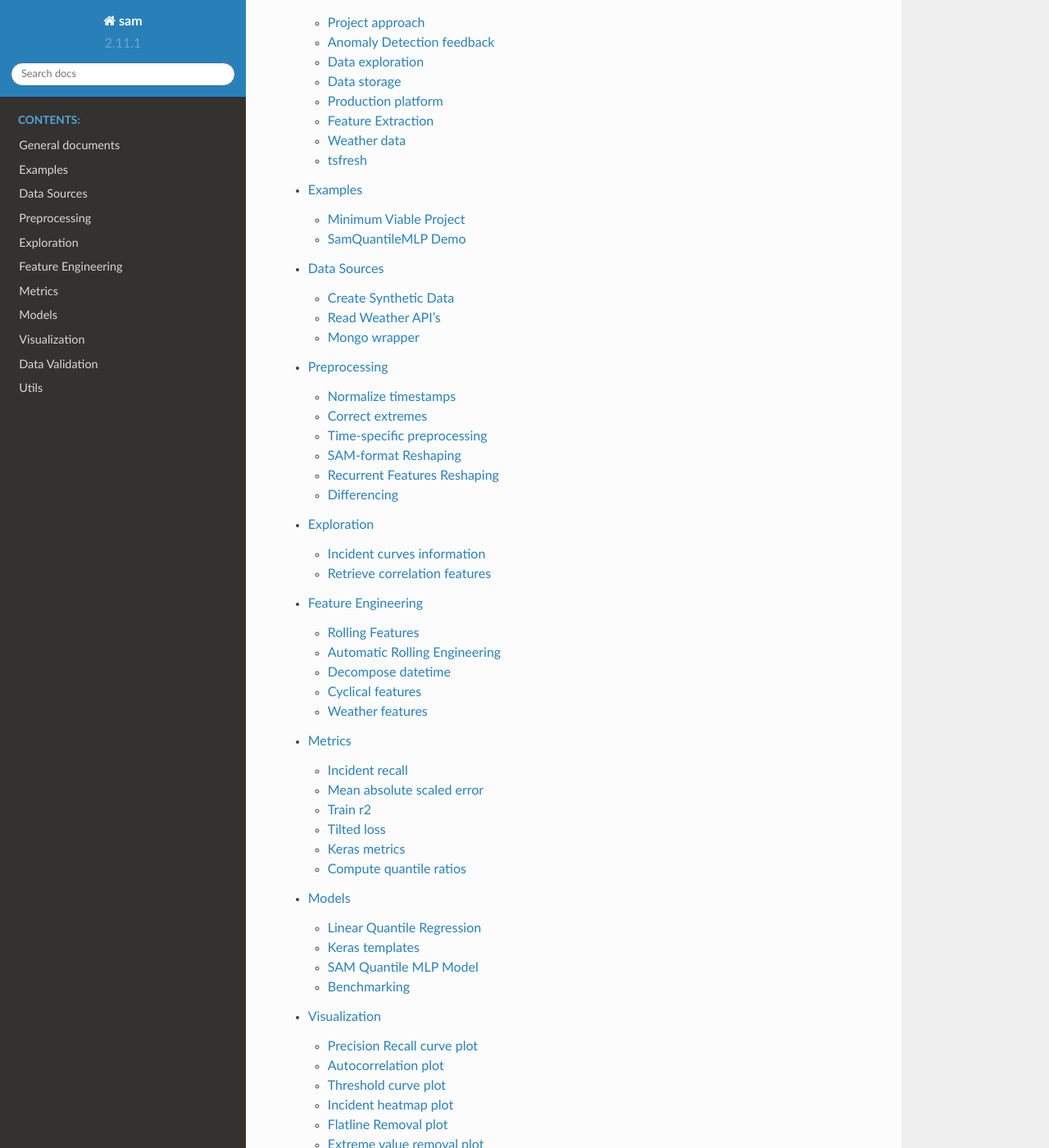
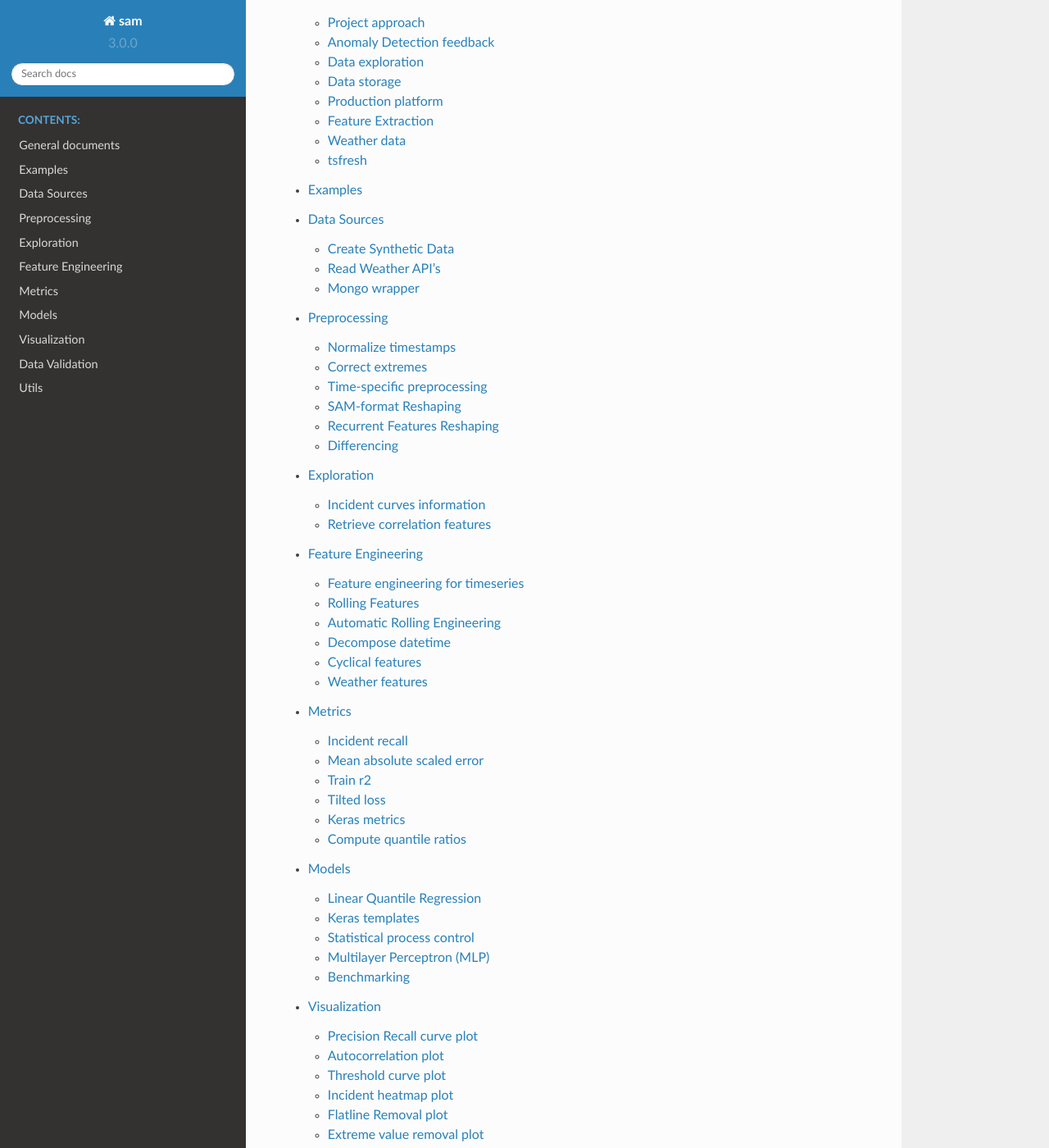
Before and after one commit to RoyalHaskoningDHV/sam, a Sphinx documentation site: the page built from docs/source/index.rst, in a window 1280 px wide and 1400 px high, scrolled down 1477 px. Shown: the whole window at 82% size. Built offline with Sphinx 7.4.7 and the Read the Docs theme 2.0.0, drawn with Linux system fonts in a browser that asks for light colours; pages that are not in the unit, such as notebooks, are missing from menus.

```diff
--- a/docs/source/minimumviableproject.rst
+++ /dev/null
@@ -1,8 +0,0 @@
-.. _minimumviableproject:
-
-============================
-Minimum Viable Project
-============================
-
-.. raw:: html
-   :file: projects/minimumviableproject.html
--- a/docs/source/models.rst
+++ b/docs/source/models.rst
@@ -21,9 +21,22 @@ Keras templates
 .. autofunction:: sam.models.create_keras_autoencoder_mlp
 .. autofunction:: sam.models.create_keras_autoencoder_rnn
 
-SAM Quantile MLP Model
+Statistical process control
 ---------------------------
-.. autoclass:: sam.models.SamQuantileMLP
+
+.. autoclass:: sam.models.SPCTemplate
+    :members:
+    :undoc-members:
+    :show-inheritance:
+
+.. autoclass:: sam.models.SPCRegressor
+    :members:
+    :undoc-members:
+    :show-inheritance:
+
+Multilayer Perceptron (MLP)
+---------------------------
+.. autoclass:: sam.models.TimeseriesMLP
     :members:
     :undoc-members:
     :show-inheritance:
--- a/pyproject.toml
+++ b/pyproject.toml
@@ -7,7 +7,7 @@ packages = ["sam"]
 
 [project]
 name = "sam"
-version = "2.11.1"
+version = "3.0.0"
 description = "Time series anomaly detection and forecasting"
 readme = "README.md"
 requires-python = ">=3.8"
```
Also changed, not shown: CHANGELOG.md (+17 -0 lines), docs/source/feature_engineering.rst (+25 -1 lines), docs/source/samquantiledemo.rst (deleted, +0 -8 lines), 3 other files.
